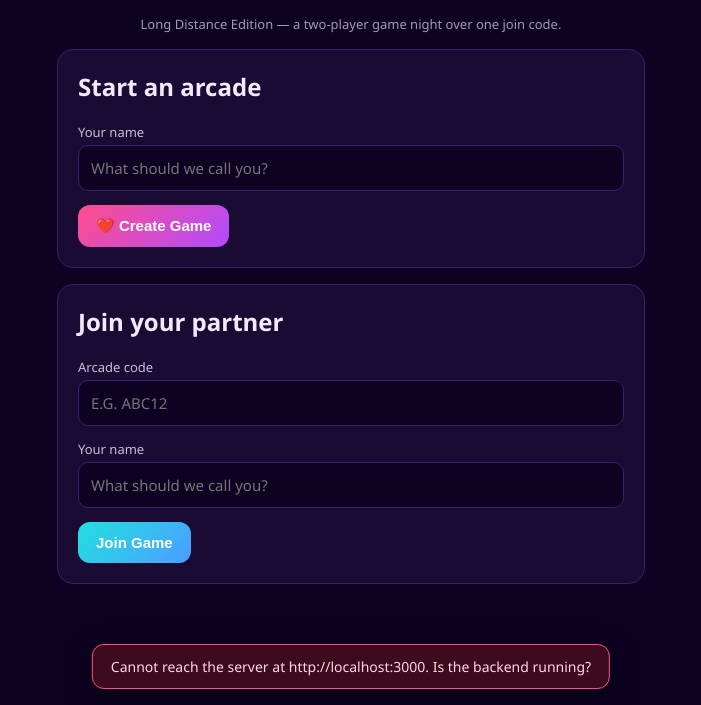
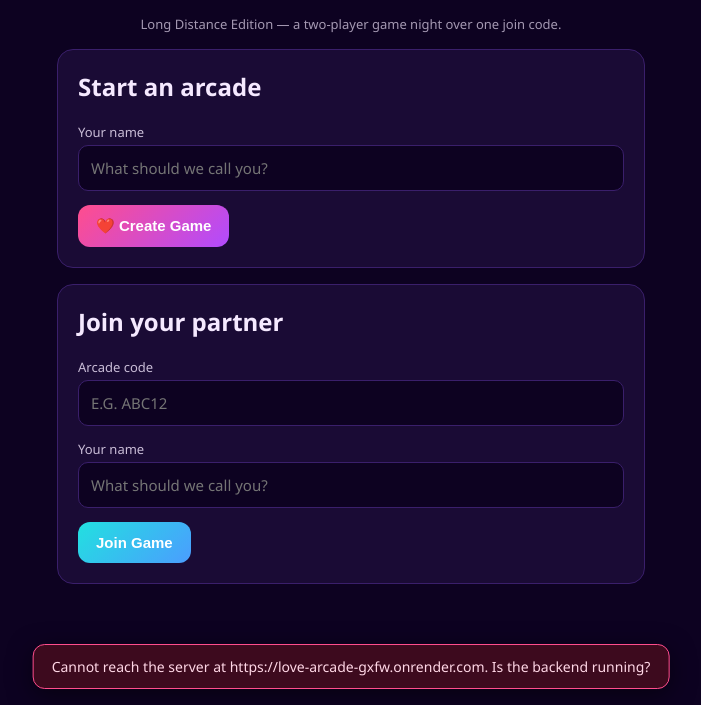
Before and after one commit to Ombhavnani/love-arcade, a website: page index.html in a window 1280 px wide. Shown: the part 95-800 px from the top of the page, without its empty margins (289-990 px from the left). Drawn offline with nearby package versions, Linux system fonts and the light colour scheme; no server answers.

Commit message:
Connect frontend to Render URL

```diff
--- a/index.html
+++ b/index.html
@@ -26,7 +26,7 @@
           const socket = io(window.SERVER_URL);
     -->
     <script>
-        window.SERVER_URL = 'http://localhost:3000'; // TODO: replace with your Render backend URL
+        window.SERVER_URL = 'https://love-arcade-gxfw.onrender.com'; // TODO: replace with your Render backend URL
     </script>
 
     <!-- Main game frontend -->
```
